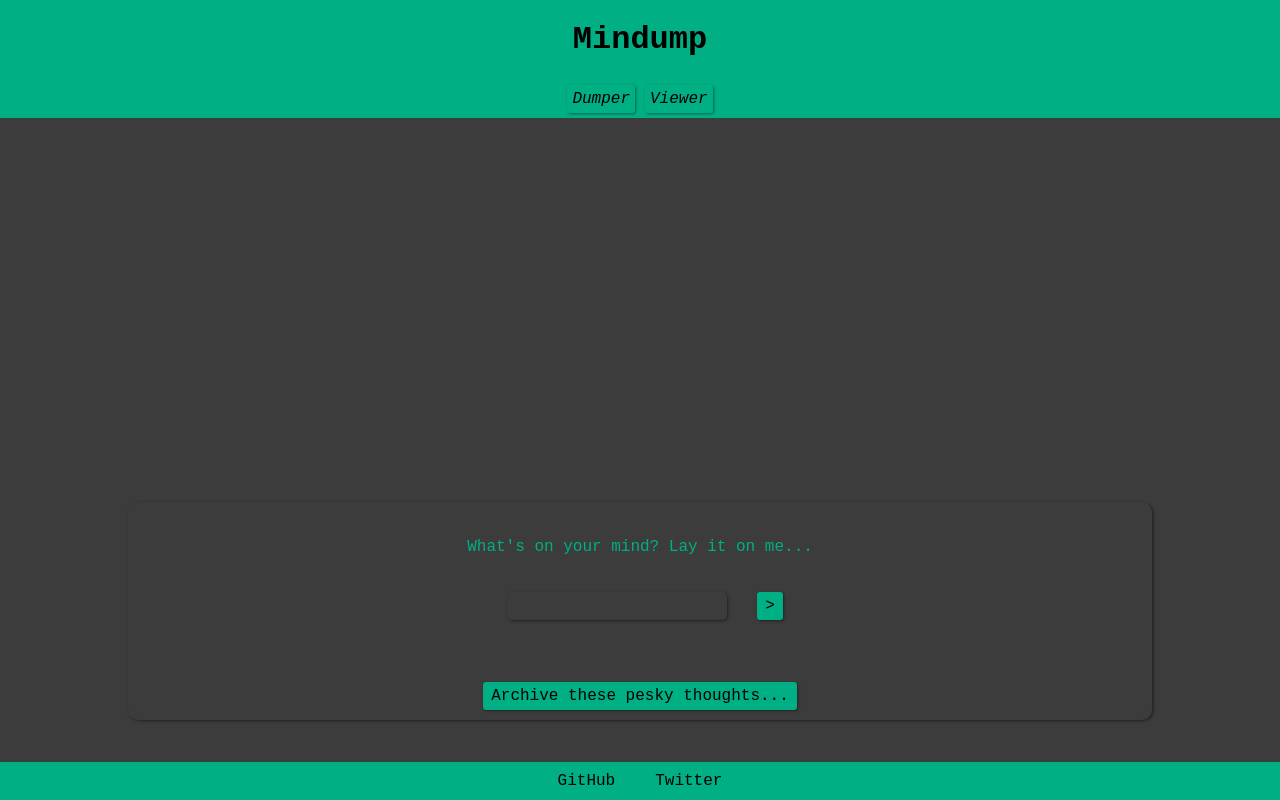
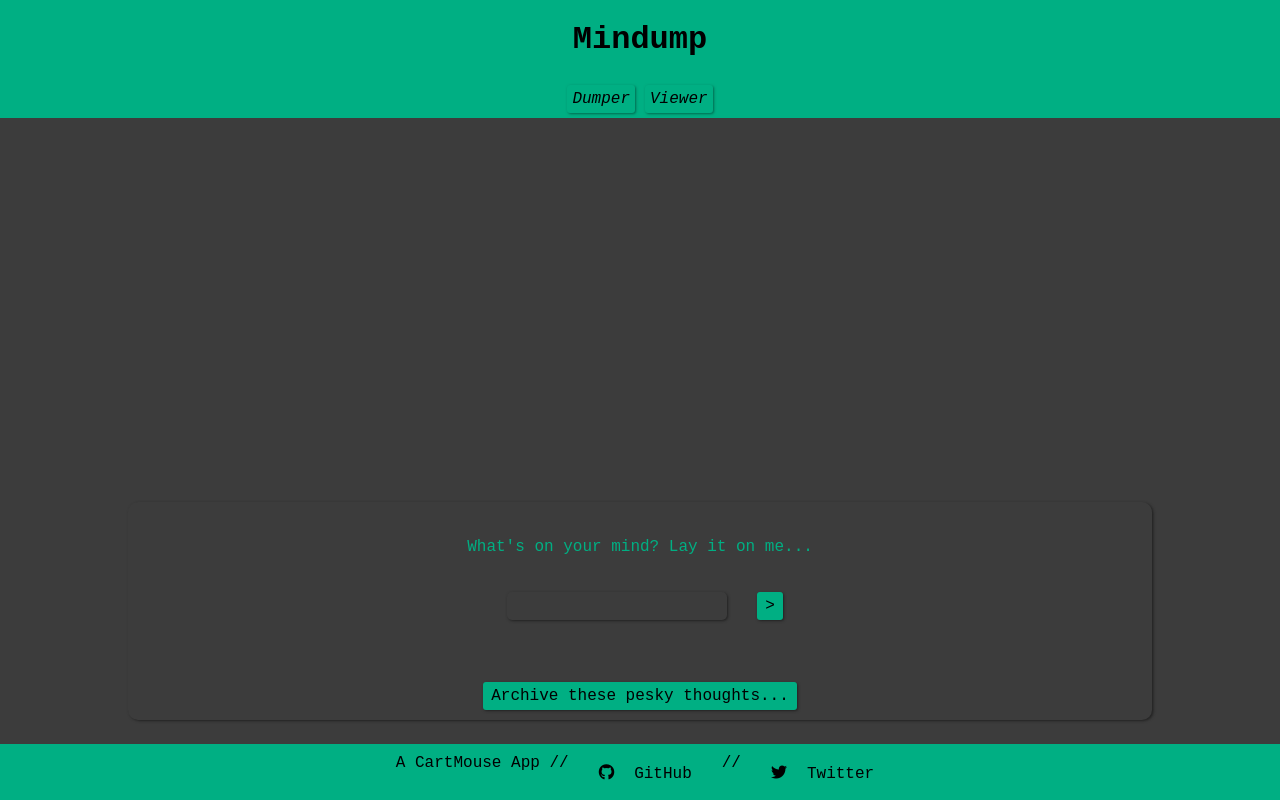
Before and after one commit to cartmouse/mindump, a React (Create React App) app: page / in a window 1280 px wide. Built offline with nearby package versions, Linux system fonts and the light colour scheme.

Commit message:
:lipstick: Added fontawesome for social logos

```diff
--- a/public/index.html
+++ b/public/index.html
@@ -39,5 +39,9 @@
       To begin the development, run `npm start` or `yarn start`.
       To create a production bundle, use `npm run build` or `yarn build`.
     -->
+    <script
+      src="https://kit.fontawesome.com/63bf124306.js"
+      crossorigin="anonymous"
+    ></script>
   </body>
 </html>
--- a/src/App.tsx
+++ b/src/App.tsx
@@ -16,7 +16,9 @@ function App() {
         <Home />
       </main>
       <footer>
-        <p>
+        <p>A CartMouse App //</p>
+        <span>
+          <i className="fab fa-github"></i>
           <a
             href="https://github.com/cartmouse"
             target="_blank"
@@ -24,8 +26,10 @@ function App() {
           >
             GitHub
           </a>
-        </p>
-        <p>
+        </span>
+        <p>//</p>
+        <span>
+          <i className="fab fa-twitter"></i>
           <a
             href="https://twitter.com/cartmouse"
             target="_blank"
@@ -33,7 +37,7 @@ function App() {
           >
             Twitter
           </a>
-        </p>
+        </span>
       </footer>
     </div>
   );
```
